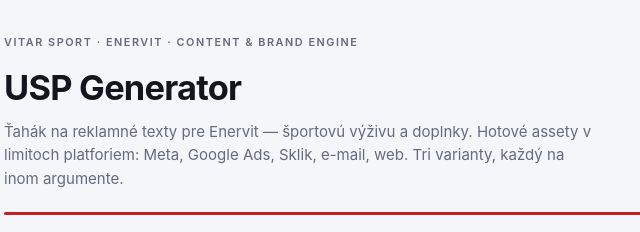
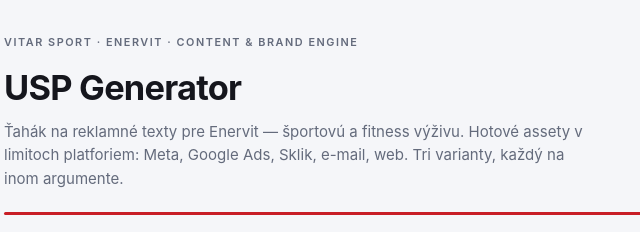
Before and after one commit to jurajgiacko/vitarsport, a plain HTML site: page index.html in a window 1280 px wide. Shown: the top 232 px of the page, 206-846 px from the left. Drawn offline with Linux system fonts and the light colour scheme.

Commit message:
Kategoria: sportova a fitness vyziva (podla Sport & Fitness Nutrition na enervit.com)

```diff
--- a/index.html
+++ b/index.html
@@ -159,7 +159,7 @@
   <header>
     <p class="eyebrow">VITAR Sport · Enervit · Content &amp; Brand Engine</p>
     <h1>USP Generator</h1>
-    <p class="lede">Ťahák na reklamné texty pre Enervit — športovú výživu a doplnky. Hotové assety v limitoch platforiem: Meta, Google Ads, Sklik, e-mail, web. Tri varianty, každý na inom argumente.</p>
+    <p class="lede">Ťahák na reklamné texty pre Enervit — športovú a fitness výživu. Hotové assety v limitoch platforiem: Meta, Google Ads, Sklik, e-mail, web. Tri varianty, každý na inom argumente.</p>
     <div class="brand-rule"></div>
   </header>
 
```
